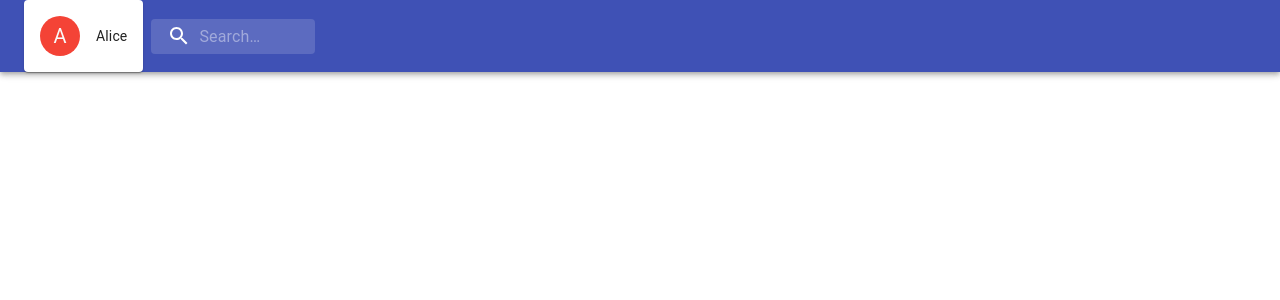
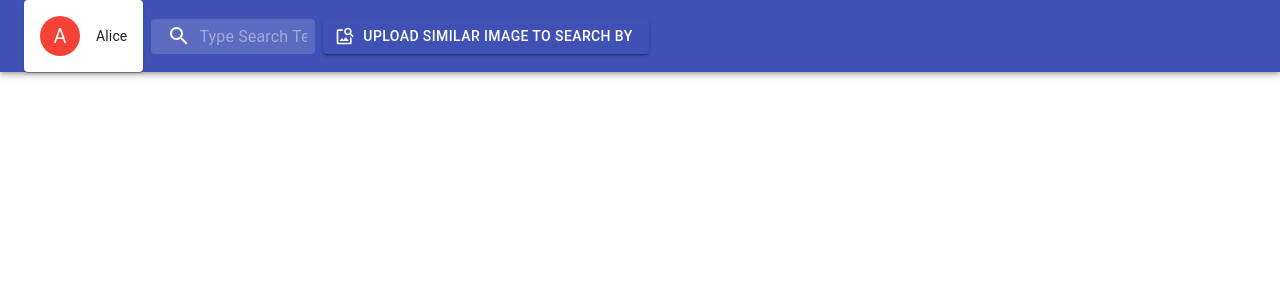
Before and after one commit to michaelhtleung/Image-Search-Engine, a React (Create React App) app in the folder frontend/: page / in a window 1280 px wide. Shown: the top 300 px of the page. Built offline with nearby package versions, Linux system fonts and the light colour scheme.

Commit message:
ADd static ImageUploadButton

```diff
--- /dev/null
+++ b/frontend/src/ImageUploadButton.js
@@ -0,0 +1,44 @@
+import React from 'react';
+import { makeStyles } from '@material-ui/core/styles';
+import Button from '@material-ui/core/Button';
+import IconButton from '@material-ui/core/IconButton';
+import ImageSearchIcon from '@material-ui/icons/ImageSearch';
+
+
+const useStyles = makeStyles((theme) => ({
+    root: {
+        '& > *': {
+            margin: theme.spacing(1),
+        },
+    },
+    input: {
+        display: 'none',
+    },
+}));
+
+export default function ImageUploadButton() {
+    const classes = useStyles();
+
+    return (
+        <div className={classes.root}>
+            <input
+                accept="image/*"
+                className={classes.input}
+                id="contained-button-file"
+                multiple
+                type="file"
+            />
+            <label htmlFor="contained-button-file">
+                <Button
+                    variant="contained"
+                    color="primary"
+                    component="span"
+                    startIcon={<ImageSearchIcon/>}
+                >
+                    Upload Similar Image to Search by
+                </Button>
+            </label>
+            <input accept="image/*" className={classes.input} id="icon-button-file" type="file" />
+        </div>
+    );
+}
--- a/frontend/src/NavBar.js
+++ b/frontend/src/NavBar.js
@@ -7,6 +7,7 @@ import InputBase from '@material-ui/core/InputBase';
 import { fade, makeStyles } from '@material-ui/core/styles';
 import SearchIcon from '@material-ui/icons/Search';
 import AccountDisplay from "./AccountDisplay";
+import ImageUploadButton from "./ImageUploadButton";
 
 const useStyles = makeStyles((theme) => ({
     root: {
@@ -78,7 +79,7 @@ export default function NavBar() {
                             <SearchIcon />
                         </div>
                         <InputBase
-                            placeholder="Search…"
+                            placeholder="Type Search Terms"
                             classes={{
                                 root: classes.inputRoot,
                                 input: classes.inputInput,
@@ -87,6 +88,7 @@ export default function NavBar() {
                         />
                     </div>
 
+                    <ImageUploadButton></ImageUploadButton>
                 </Toolbar>
             </AppBar>
         </div>
```
